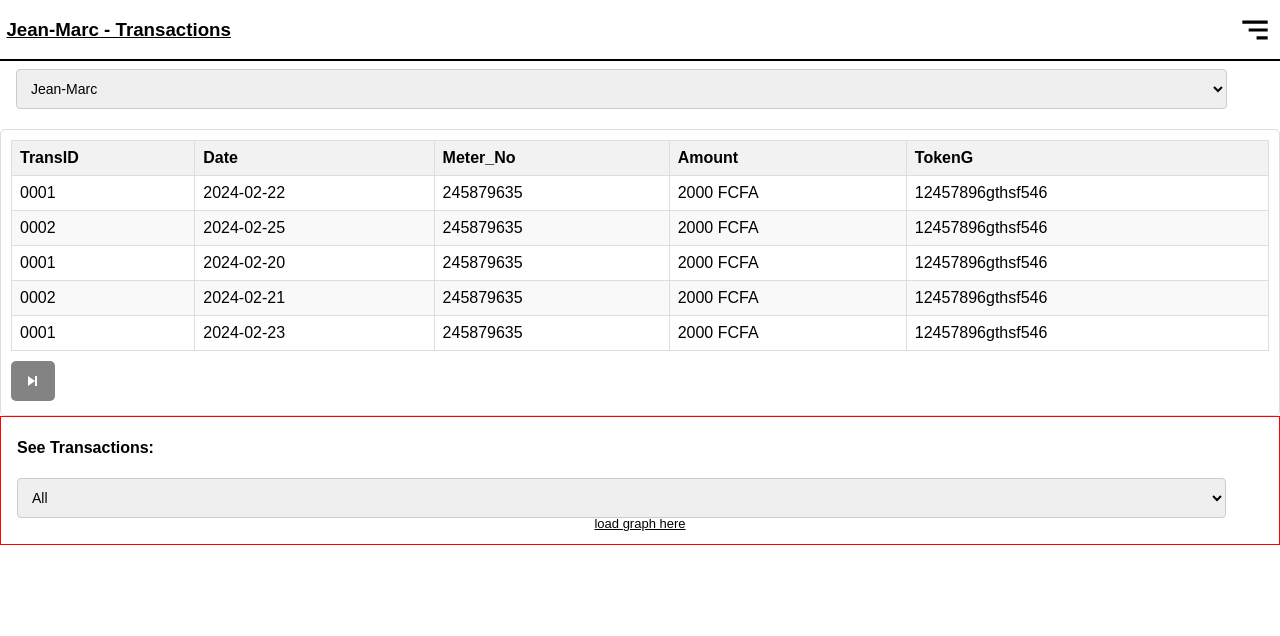
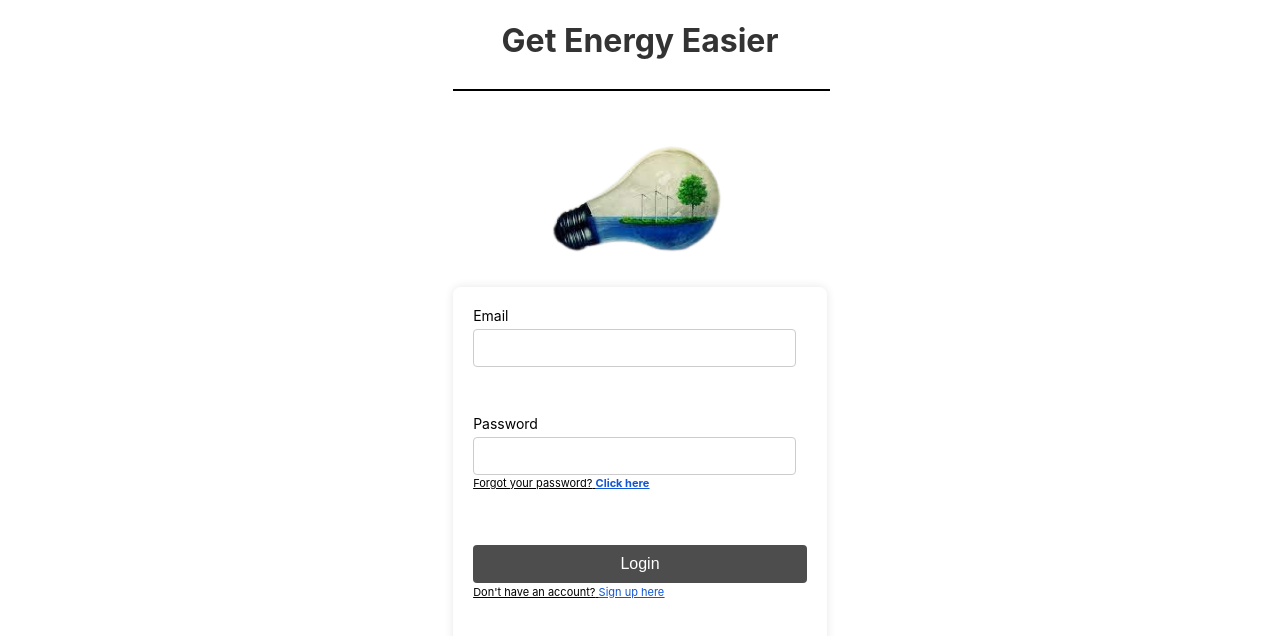
Before and after one commit to hydaline-code/solar_payment, a React (Create React App) app: page / in a window 1280 px wide. Shown: the top 636 px of the page. Built offline with nearby package versions, Linux system fonts and the light colour scheme; what chartjs-plugin-datalabels would draw is missing.

Commit message:
Add security to email and password for login

```diff
--- a/src/App.js
+++ b/src/App.js
@@ -1,6 +1,6 @@
 import React from 'react';
 import { BrowserRouter as Router, Routes, Route } from 'react-router-dom';
-// import LoginPage from './screens/LoginPage';
+import LoginPage from './screens/LoginPage';
 import SignupPage from './screens/signUpPage';
 import SignupConfirm from './screens/SignupConfirm';
 import SignupError from './screens/SigninErr';
@@ -16,7 +16,7 @@ function App() {
     <Router>
       <Routes>
         {/* Define routes for each page */}
-        {/* <Route path="/" element={<LoginPage />} /> */}
+        <Route path="/" element={<LoginPage />} />
         <Route path="/signup" element={<SignupPage />} />
         <Route path="/SignupConfirm" element={<SignupConfirm />} />
         <Route path="/SignupError" element={<SignupError />} />
@@ -25,7 +25,7 @@ function App() {
         <Route path="/addUsers" element={<AddUser/>} />
         <Route path="/addConfirm" element={<AddConfirm/>} />
         <Route path="/userDetail" element={<UserDetail/>} />
-        <Route path="/" element={<TransactionPage/>} />
+        <Route path="/TransactionPage" element={<TransactionPage/>} />
       </Routes>
     </Router>
   );
--- a/src/screens/LoginPage.js
+++ b/src/screens/LoginPage.js
@@ -1,3 +1,4 @@
+// LoginPage.js
 import { useState } from 'react';
 import { Link } from 'react-router-dom';
 import loginImage from '../assets/loginbg.png';
@@ -6,10 +7,41 @@ import '../styles/LoginPage.css';
 const LoginPage = () => {
   const [email, setEmail] = useState('');
   const [password, setPassword] = useState('');
+  const [error, setError] = useState('');
+
+  // Email validation regex
+  const validateEmail = (email) => {
+    const regex = /^[^\s@]+@[^\s@]+\.[^\s@]+$/;
+    return regex.test(email);
+  };
+
+  // Password validation with stronger security using regex
+  const validatePassword = (password) => {
+    // Regex for strong password: min 8 chars, at least 1 uppercase, 1 lowercase, 1 number, and 1 special char
+    const regex = /^(?=.*[a-z])(?=.*[A-Z])(?=.*\d)(?=.*[@$!%*?&])[A-Za-z\d@$!%*?&]{8,}$/;
+    return regex.test(password);
+  };
 
   const handleLogin = (e) => {
     e.preventDefault();
-    // Handle login logic here, e.g., validation or API calls
+
+    // Validate email and password
+    if (!validateEmail(email)) {
+      setError('Invalid email format.');
+      return;
+    }
+
+    if (!validatePassword(password)) {
+      setError(
+        'Password must be at least 8 characters long, include an uppercase letter, a lowercase letter, a number, and a special character.'
+      );
+      return;
+    }
+
+    //  backend API integration
+    // This is where you would send the validated email and password to your backend
+    console.log(' backend here', { email, password });
+    setError('');
   };
 
   return (
@@ -24,39 +56,45 @@ const LoginPage = () => {
             type="email"
             id="email"
             value={email}
-            onChange={(e) => setEmail(e.target.value)}
+            onChange={(e) => {
+              setEmail(e.target.value);
+              setError('');
+            }}
             required
           />
         </div>
-        <div className="form-group">
+        <div className="form-group-1">
           <label htmlFor="password">Password</label>
           <input
             type="password"
             id="password"
             value={password}
-            onChange={(e) => setPassword(e.target.value)}
+            onChange={(e) => {
+              setPassword(e.target.value);
+              setError('');
+            }}
             required
           />
-          <p className='login-para'>
-            Forgot your password?
-            {' '}
+          <p className="login-para">
+            Forgot your password?{' '}
             <Link to="/forgot-password">
               <strong>Click here</strong>
             </Link>
           </p>
         </div>
-        <Link to="/HomePage">
+        {error && <p className="error-message">{error}</p>}
+
+        <div className="logbtn">
           <button type="submit" className="login-button">
             Login
           </button>
-        </Link>
-        <p className='login-para'>
-          Don't have an account?
-          {' '}
+          <p className="login-para">
+            Don't have an account?{' '}
             <Link to="/signup">
               Sign up here
             </Link>
           </p>
+        </div>
       </form>
     </div>
   );
--- a/src/styles/LoginPage.css
+++ b/src/styles/LoginPage.css
@@ -8,7 +8,7 @@
   align-items: center;
   justify-content: center;
   background-color: #fff;
-  border: solid 2px black
+  /* border: solid 2px black */
 }
 
 h1 {
@@ -23,20 +23,23 @@ hr {
   border: 1px solid #000;
 }
 
-.nav {
-  border: solid 1px black;
-}
 
 .login-form {
   width: 89%;
+  height: 50vh;
   background: #fff;
   padding: 20px;
   border-radius: 8px;
   box-shadow: 0 0 10px rgba(0, 0, 0, 0.1);
 }
 
-.form-group {
+.form-group,
+.form-group-1 {
   margin-bottom: 15px;
+}
+
+.form-group-1 {
+  margin-top: 3rem;
 }
 
 img {
@@ -53,7 +56,7 @@ label {
 }
 
 .login-para {
-  margin-top: 1px;
+  margin-top: 1.5px;
   font-size: 11px;
   color: #000000;
   text-decoration: underline;
@@ -75,15 +78,28 @@ input {
   border-radius: 4px;
 }
 
-.login-button {
+.login-page  .login-button {
   width: 100%;
-  margin-top: 3rem;
   padding: 10px;
   font-size: 16px;
-  background-color: #F3F3F3;
-  color: #000;
-  border: 2px solid #000;
+  background-color: #4e4d4d;
+  color: #fff;
   border-radius: 4px;
+  border: none;
   cursor: pointer;
   transition: background-color 0.3s ease;
+
 }
+
+.logbtn {
+  position: relative;
+  top: 2.5rem;
+}
+
+.error-message {
+  color: red;
+  font-size: 12px;
+  margin: 8px 0; /* Space around the error message */
+  position: absolute;
+  top: 20%;
+}
--- a/src/styles/signupPage.css
+++ b/src/styles/signupPage.css
@@ -7,7 +7,7 @@
   align-items: center;
   justify-content: center;
   background-color: #fff;
-  border: solid 2px black;
+  /* border: solid 2px black; */
 }
 
 .snav {
@@ -84,14 +84,14 @@ input {
   border-radius: 4px;
 }
 
-button[type="submit"] {
+.signup-page button[type="submit"] {
   width: 100%;
   margin-top: 3rem;
   padding: 10px;
   font-size: 16px;
   background-color: #F3F3F3;
   color: #000;
-  border: 2px solid #000;
+  border: none;
   border-radius: 4px;
   cursor: pointer;
   transition: background-color 0.3s ease;
```
Lines whose indentation alone changed are shown as unchanged.
